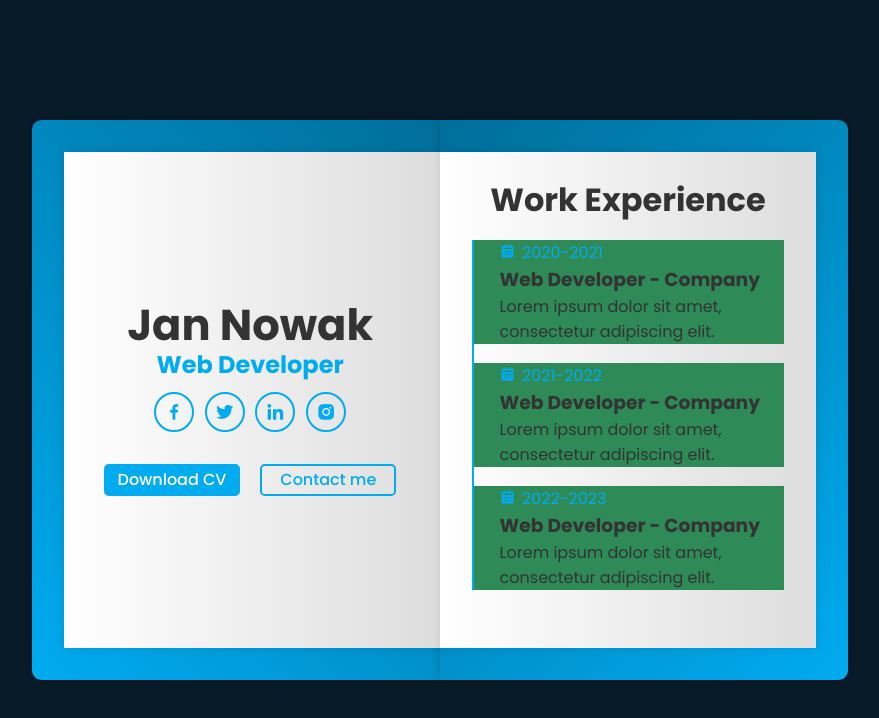
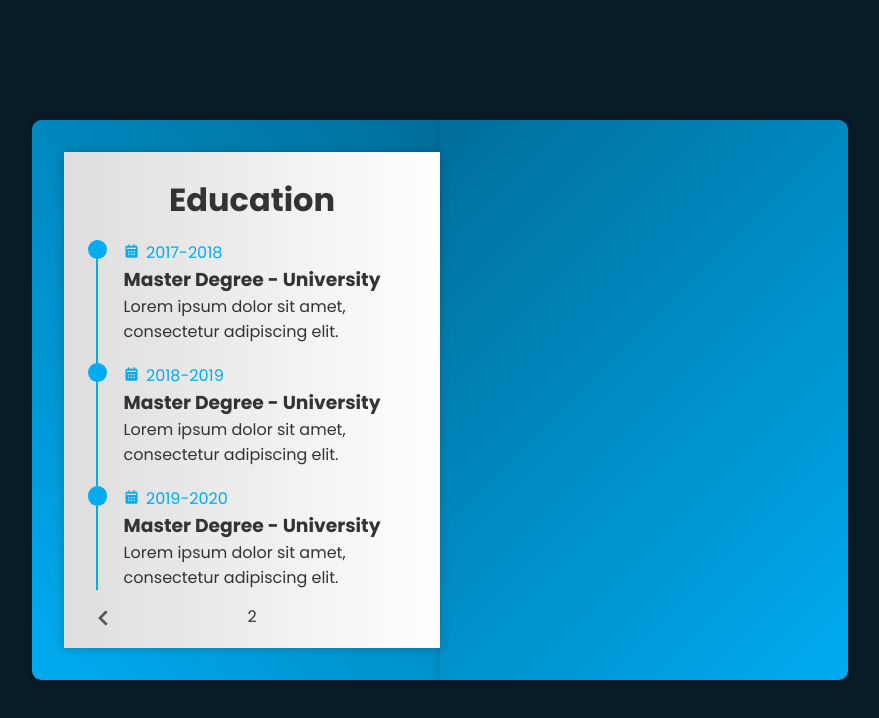
Before and after one commit to Szsz1987/3D-Portfolio-Website, a website: page index.html in a window 1280 px wide. Shown: the whole page, without its empty margins (200-1079 px from the left). Drawn offline with nearby package versions, Linux system fonts and the light colour scheme; files that its build step writes are made by us from their sources.

Commit message:
Add a section of education on the next page

```diff
--- a/index.html
+++ b/index.html
@@ -32,9 +32,9 @@
                             <a href="#"><i class='bx bxl-linkedin'></i></a>
                             <a href="#"><i class='bx bxl-instagram-alt' ></i></a>
                         </div>
-                        <!-- <p>
+                        <p>
                             Lorem ipsum dolor sit amet, consectetur adipiscing elit, sed do eiusmod tempor incididunt ut labore et dolore magna aliqua. Ut enim ad minim veniam, quis nostrud exercitation ullamco laboris nisi ut aliquip ex ea commodo consequat. Duis aute irure dolor in reprehenderit in voluptate velit esse cillum dolore eu fugiat nulla pariatur. Excepteur sint occaecat cupidatat non proident, sunt in culpa qui officia deserunt mollit anim id est laborum.
-                        </p> -->
+                        </p>
                         <div class="btn-box">
                             <a href="#" class="btn">Download CV</a>
                             <a href="#" class="btn contact-me">Contact me</a>
@@ -43,7 +43,7 @@
                 </div>
 
             <!-- page 1 & 2 -->
-                <div class="book-page page-right" id="turn-1">
+                <div class="book-page page-right turn" id="turn-1">
 
                 <!-- page 1 (work experience) -->
                 <div class="page-front">
@@ -71,11 +71,48 @@
                                 </p>
                             </div>
                          </div>
+                         <span class="number-page">1</span>
+
+                         <!-- next button -->
+                         <span class="nextprev-btn" data-page="turn-1">
+                            <i class='bx bx-chevron-right'></i>
+                         </span>
                 </div>
 
                 <!-- page 2 (education) -->
-                <div class="page-back"></div>
-                    <!-- <h1 class="title">Education</h1> -->
+                <div class="page-back">
+                    <h1 class="title">Education</h1>
+
+                    <div class="workeduc-box">
+                        <div class="workeduc-content">
+                            <span class="year"><i class="bx bxs-calendar"></i>2017-2018</span>
+                            <h3>Master Degree - University</h3>
+                            <p>Lorem ipsum dolor sit amet, consectetur adipiscing elit.
+                            </p>
+                        </div>
+
+                        <div class="workeduc-content">
+                            <span class="year"><i class="bx bxs-calendar"></i>2018-2019</span>
+                            <h3>Master Degree - University</h3>
+                            <p>Lorem ipsum dolor sit amet, consectetur adipiscing elit.
+                            </p>
+                        </div>
+
+                        <div class="workeduc-content">
+                            <span class="year"><i class="bx bxs-calendar"></i>2019-2020</span>
+                            <h3>Master Degree - University</h3>
+                            <p>Lorem ipsum dolor sit amet, consectetur adipiscing elit.
+                            </p>
+                        </div>
+                     </div>
+
+                    <span class="number-page">2</span>
+
+                    <!-- prev button -->
+                    <span class="nextprev-btn back" data-page="turn-1">
+                        <i class='bx bx-chevron-left'></i>
+                    </span>
+                </div>
         </div>
         </div>
     </div>
--- a/sass/style.scss
+++ b/sass/style.scss
@@ -169,6 +169,12 @@ body{
   position: absolute;
   right: 0;
   transform-style: preserve-3d;
+  transform-origin: left;
+
+}
+
+.book-page.page-right.turn{
+  transform: rotateY(-180deg);
 }
 
 .book-page .page-front,
@@ -201,9 +207,19 @@ body{
 
 .workeduc-box .workeduc-content{
   position: relative;
-  background: seagreen;
   padding-left: 1.6rem;
   margin-bottom: 1.2rem;
+}
+
+.workeduc-box .workeduc-content::before{
+ content: '';
+ position: absolute;
+ top: 0;
+ left: -0.65rem;
+ width: 1.2rem;
+ height: 1.2rem;
+ background: var(--main-color);
+ border-radius: 50%;
 }
 
 .workeduc-content .year{
@@ -213,3 +229,33 @@ body{
 .workeduc-content .year i{
   margin-right: .4rem;
 }
+
+.number-page{
+  position: absolute;
+  bottom: 1.2rem;
+  left: 50%;
+  transform: translateX(-50%);
+}
+
+.nextprev-btn{
+  position: absolute;
+  bottom: .9rem;
+  right: 1.5rem;
+  width: 2rem;
+  height: 2rem;
+  cursor: pointer;
+  font-size: 2rem;
+  color: var(--second-text-color);
+  display: inline-flex;
+  justify-content: center;
+  align-items: center;
+  transition: .5s;
+}
+
+.nextprev-btn:hover{
+  color: var(--main-color);
+}
+
+.nextprev-btn.back{
+  left: 1.5rem;
+}
```
Also changed, not shown: css/style.css, 1 other file.
